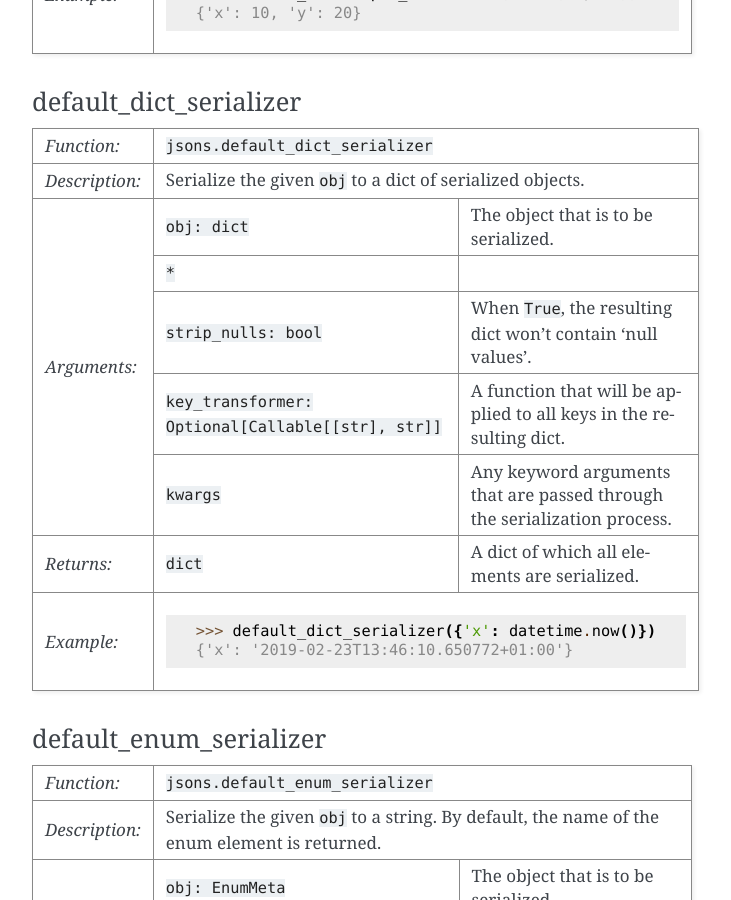
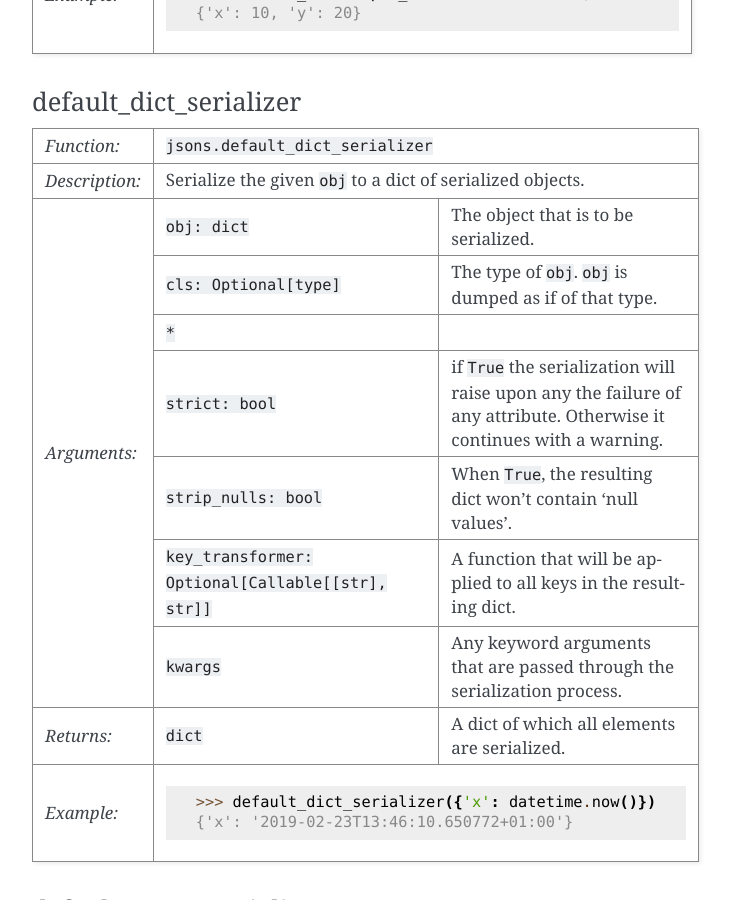
Before and after one commit to ramonhagenaars/jsons, a Sphinx documentation site: the page built from docs/api.rst, in a window 1280 px wide and 900 px high, scrolled down 19006 px. Shown: the whole window, without its empty margins (388-1119 px from the left). Built offline with Sphinx 7.4.7, drawn with Linux system fonts in a browser that asks for light colours.

Commit message:
Documentation.

```diff
--- a/README.rst
+++ b/README.rst
@@ -96,7 +96,9 @@ Recent updates
 
 0.8.8
 +++++
-- Feature: Added the ability to dump recursive objects
+- Feature: Added the ability to dump recursive objects.
+- Feature: Clearer messaging upon serialization errors.
+- Bugfix: Fix for failing to deserialize UUIDs.
 
 0.8.7
 +++++
--- a/docs/api.rst
+++ b/docs/api.rst
@@ -1016,7 +1016,12 @@ default_dict_serializer
 +----------------+-----------------------------------------------------+-----------------------------------------------------------------+
 | *Arguments:*   | ``obj: dict``                                       | The object that is to be serialized.                            |
 +                +-----------------------------------------------------+-----------------------------------------------------------------+
+|                | ``cls: Optional[type]``                             | The type of ``obj``. ``obj`` is dumped as if of that type.      |
++                +-----------------------------------------------------+-----------------------------------------------------------------+
 |                | ``*``                                               |                                                                 |
++                +-----------------------------------------------------+-----------------------------------------------------------------+
+|                | ``strict: bool``                                    | if ``True`` the serialization will raise upon any the failure   |
+|                |                                                     | of any attribute. Otherwise it continues with a warning.        |
 +                +-----------------------------------------------------+-----------------------------------------------------------------+
 |                | ``strip_nulls: bool``                               | When ``True``, the resulting dict won't contain 'null values'.  |
 +                +-----------------------------------------------------+-----------------------------------------------------------------+
```
Also changed, not shown: other parts of README.rst (+1 -0 lines).
